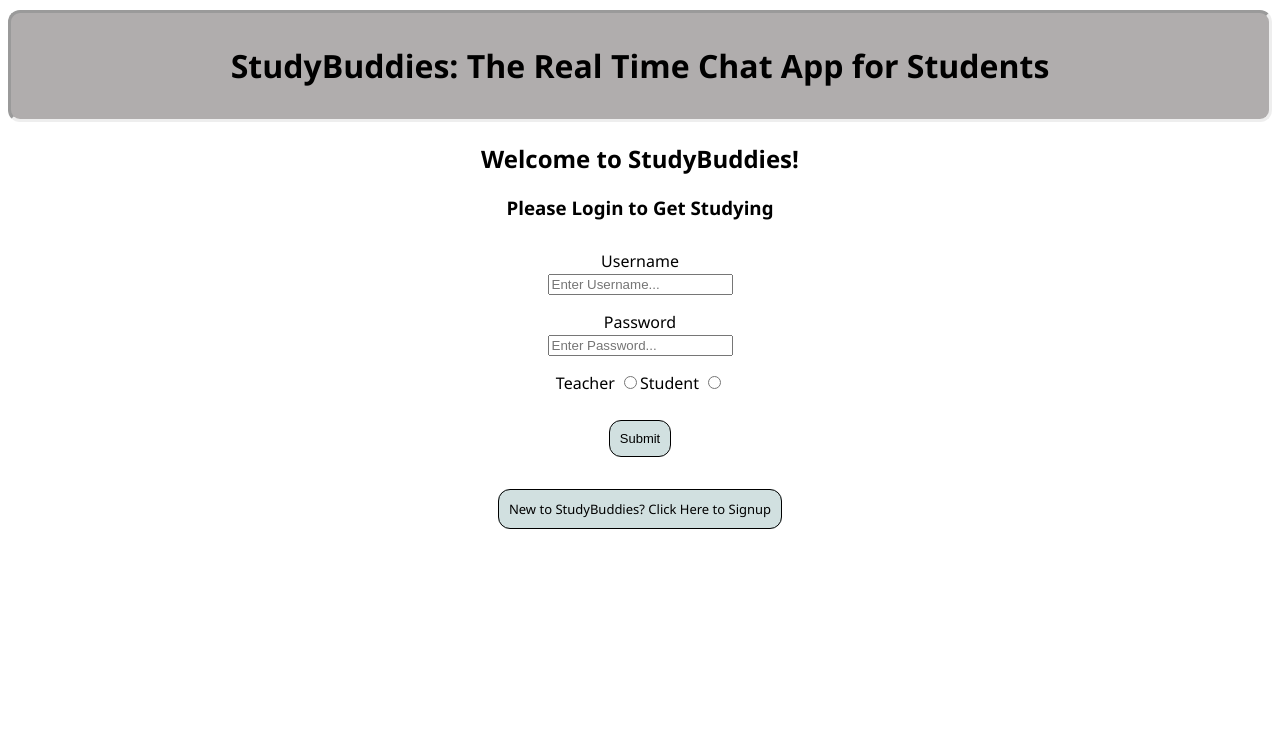
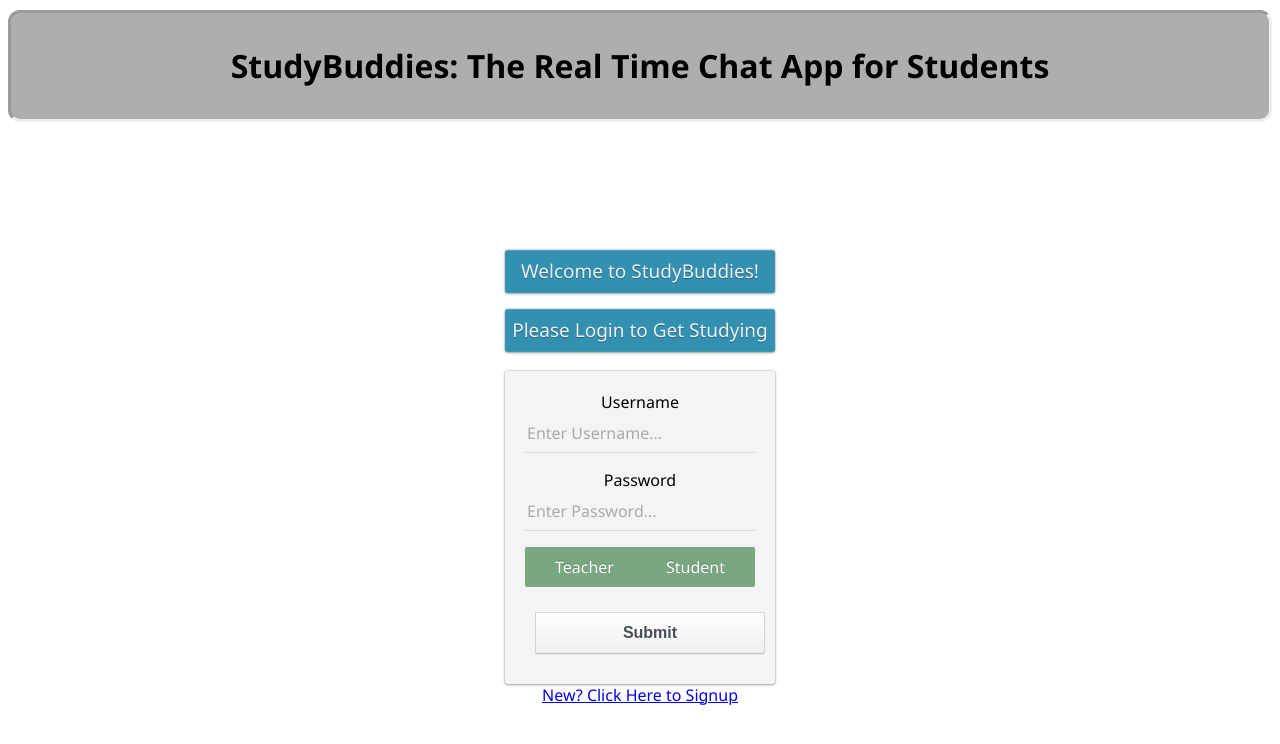
Before and after one commit to clozzi/studybuddies-lite, a React (Vite) app in the folder client/: page / in a window 1280 px wide. Shown: the top 744 px of the page. Built offline with nearby package versions, Linux system fonts and the light colour scheme; no server answers.

Commit message:
css to login

```diff
--- a/client/src/components/auth/Login.jsx
+++ b/client/src/components/auth/Login.jsx
@@ -45,9 +45,9 @@ function Login() {
 
     return (
         <div className="login-page">
-            <h2>Welcome to StudyBuddies!</h2>
-            <h3>Please Login to Get Studying</h3>
-            <form onSubmit={formik.handleSubmit} style={{ margin: "30px" }}>
+            <h2 className="login-title">Welcome to StudyBuddies!</h2>
+            <h3 className="login-title">Please Login to Get Studying</h3>
+            <form onSubmit={formik.handleSubmit} className="login-form">
                 <label htmlFor='username'>Username</label>
                 <br />
                 <input
@@ -56,6 +56,7 @@ function Login() {
                     placeholder='Enter Username...'
                     onChange={formik.handleChange}
                     value={formik.values.username}
+                    className="login-input"
                 />
                 <p style={{ color: "red" }}>{formik.errors.username}</p>
                 <label htmlFor='password'>Password</label>
@@ -66,29 +67,34 @@ function Login() {
                     placeholder='Enter Password...'
                     onChange={formik.handleChange}
                     value={formik.values.password}
+                    className="login-input"
                 />
                 <p style={{ color: "red" }}>{formik.errors.password}</p>
-                <label>Teacher </label>
-                     <input
+                <div className="login-switch">
+                    <input
                         name="role"
                         type="radio"
                         id="teacher"
                         value="teacher"
                         onChange={formik.handleChange}
+                        className="login-switch-input"
                     />
-                    <label>Student </label>
+                    <label for="teacher" className="login-switch-label">Teacher</label>
                     <input
                         name="role"
                         type="radio"
                         id="student"
                         value="student"
                         onChange={formik.handleChange}
+                        className="login-switch-input"
                     />
-                <p style={{ color: "red" }}>{formik.errors.role}</p>
-                <button type="submit">Submit</button>
+                    <label for="student" className="login-switch-label">Student</label>
+                    <p style={{ color: "red" }}>{formik.errors.role}</p>
+                </div>
+                <button type="submit" className="login-button">Submit</button>
             </form>
 
-            <NavLink to='/signup' className='nav-link'>New to StudyBuddies? Click Here to Signup</NavLink>
+            <NavLink to='/signup' >New? Click Here to Signup</NavLink>
         </div>
     )
 }
--- a/client/src/index.css
+++ b/client/src/index.css
@@ -6,6 +6,174 @@ body {
   /* font-family: Verdana, Geneva, Tahoma, sans-serif; */
   /* font-family: serif; */
 }
+
+.login-page {
+  margin: auto;
+  position: absolute;
+  top: 0;
+  bottom: 0;
+  left: 0;
+  right: 0;
+  width: 270px;
+  height: 300px;
+  text-align: center;
+}
+
+.login-title {
+  margin-top: 0;
+  width: 270px;
+  line-height: 43px;
+  font-size: 19px;
+  font-weight: 500;
+  color: #EEEEEE;
+  text-align: center;
+  text-shadow: 0 1px rgba(0, 0, 0, 0.3);
+  background: #d7604b;
+  border-radius: 3px;
+  background-color: #3290B1;
+  box-shadow: inset 0 1px rgba(255, 255, 255, 0.1), inset 0 0 0 1px rgba(255, 255, 255, 0.05), 0 0 1px 1px rgba(0, 0, 0, 0.1), 0 1px 3px rgba(0, 0, 0, 0.3);
+}
+
+.login-form {
+  margin: 0 auto;
+  width: 230px;
+  padding: 20px;
+  background: #f4f4f4;
+  border-radius: 3px;
+  -webkit-box-shadow: 0 0 1px 1px rgba(0, 0, 0, 0.1), 0 1px 3px rgba(0, 0, 0, 0.3);
+  box-shadow: 0 0 1px 1px rgba(0, 0, 0, 0.1), 0 1px 3px rgba(0, 0, 0, 0.3);
+}
+
+input {
+  font-family: inherit;
+  font-size: inherit;
+  color: inherit;
+  -webkit-box-sizing: border-box;
+  -moz-box-sizing: border-box;
+  box-sizing: border-box;
+}
+
+.login-input {
+  display: block;
+  width: 100%;
+  height: 38px;
+  margin-top: 2px;
+  font-weight: 500;
+  background: none;
+  border: 0;
+  border-bottom: 1px solid #d8d8d8;
+}
+
+.login-input:focus {
+  border-color: #1e9ce6;
+  outline: 0;
+}
+
+.login-button {
+  display: block;
+  width: 100%;
+  height: 42px;
+  margin-top: 25px;
+  font-size: 16px;
+  font-weight: bold;
+  color: #494d59;
+  text-align: center;
+  text-shadow: 0 1px rgba(255, 255, 255, 0.5);
+  background: #fcfcfc;
+  border: 1px solid;
+  border-color: #d8d8d8 #d1d1d1 #c3c3c3;
+  border-radius: 2px;
+  cursor: pointer;
+  background-image: -webkit-linear-gradient(top, #fefefe, #eeeeee);
+  background-image: -moz-linear-gradient(top, #fefefe, #eeeeee);
+  background-image: -o-linear-gradient(top, #fefefe, #eeeeee);
+  background-image: linear-gradient(to bottom, #fefefe, #eeeeee);
+  -webkit-box-shadow: inset 0 -1px rgba(0, 0, 0, 0.03), 0 1px rgba(0, 0, 0, 0.04);
+  box-shadow: inset 0 -1px rgba(0, 0, 0, 0.03), 0 1px rgba(0, 0, 0, 0.04);
+}
+
+.login-button:active {
+  background: #eee;
+  border-color: #c3c3c3 #d1d1d1 #d8d8d8;
+  background-image: -webkit-linear-gradient(top, #eeeeee, #fcfcfc);
+  background-image: -moz-linear-gradient(top, #eeeeee, #fcfcfc);
+  background-image: -o-linear-gradient(top, #eeeeee, #fcfcfc);
+  background-image: linear-gradient(to bottom, #eeeeee, #fcfcfc);
+  -webkit-box-shadow: inset 0 1px rgba(0, 0, 0, 0.03);
+  box-shadow: inset 0 1px rgba(0, 0, 0, 0.03);
+}
+
+.login-button:focus {
+  outline: 0;
+}
+
+.login-switch {
+  height: 32px;
+  margin-bottom: 15px;
+  padding: 4px;
+  background: #6db244;
+  border-radius: 2px;
+  background-color: #78A781;
+  -webkit-box-shadow: inset 0 1px rgba(0, 0, 0, 0.05), inset 1px 0 rgba(0, 0, 0, 0.02), inset -1px 0 rgba(0, 0, 0, 0.02);
+  box-shadow: inset 0 1px rgba(0, 0, 0, 0.05), inset 1px 0 rgba(0, 0, 0, 0.02), inset -1px 0 rgba(0, 0, 0, 0.02);
+}
+
+.login-switch-input {
+  display: none;
+}
+
+.login-switch-label {
+  float: left;
+  width: 50%;
+  line-height: 32px;
+  color: white;
+  text-align: center;
+  text-shadow: 0 -1px rgba(0, 0, 0, 0.2);
+  cursor: pointer;
+}
+
+.login-switch-input:checked + .login-switch-label {
+  font-weight: 500;
+  color: #434248;
+  text-shadow: 0 1px rgba(255, 255, 255, 0.5);
+  background: white;
+  border-radius: 2px;
+  background-image: -webkit-linear-gradient(top, #fefefe, #eeeeee);
+  background-image: -moz-linear-gradient(top, #fefefe, #eeeeee);
+  background-image: -o-linear-gradient(top, #fefefe, #eeeeee);
+  background-image: linear-gradient(to bottom, #fefefe, #eeeeee);
+  -webkit-box-shadow: 0 1px 1px rgba(0, 0, 0, 0.15), 0 0 0 1px rgba(0, 0, 0, 0.1);
+  box-shadow: 0 1px 1px rgba(0, 0, 0, 0.15), 0 0 0 1px rgba(0, 0, 0, 0.1);
+}
+
+:-moz-placeholder {
+  color: #aaa;
+  font-weight: 300;
+}
+
+::-moz-placeholder {
+  color: #aaa;
+  font-weight: 300;
+  opacity: 1;
+}
+
+::-webkit-input-placeholder {
+  color: #aaa;
+  font-weight: 300;
+}
+
+:-ms-input-placeholder {
+  color: #aaa;
+  font-weight: 300;
+}
+
+::-moz-focus-inner {
+  border: 0;
+  padding: 0;
+}
+
+
+
 
 .nav-bar {
   background-color: #b0adad;
```
Also changed, not shown: 1 other file (tests, documents, lock files or other folders).
